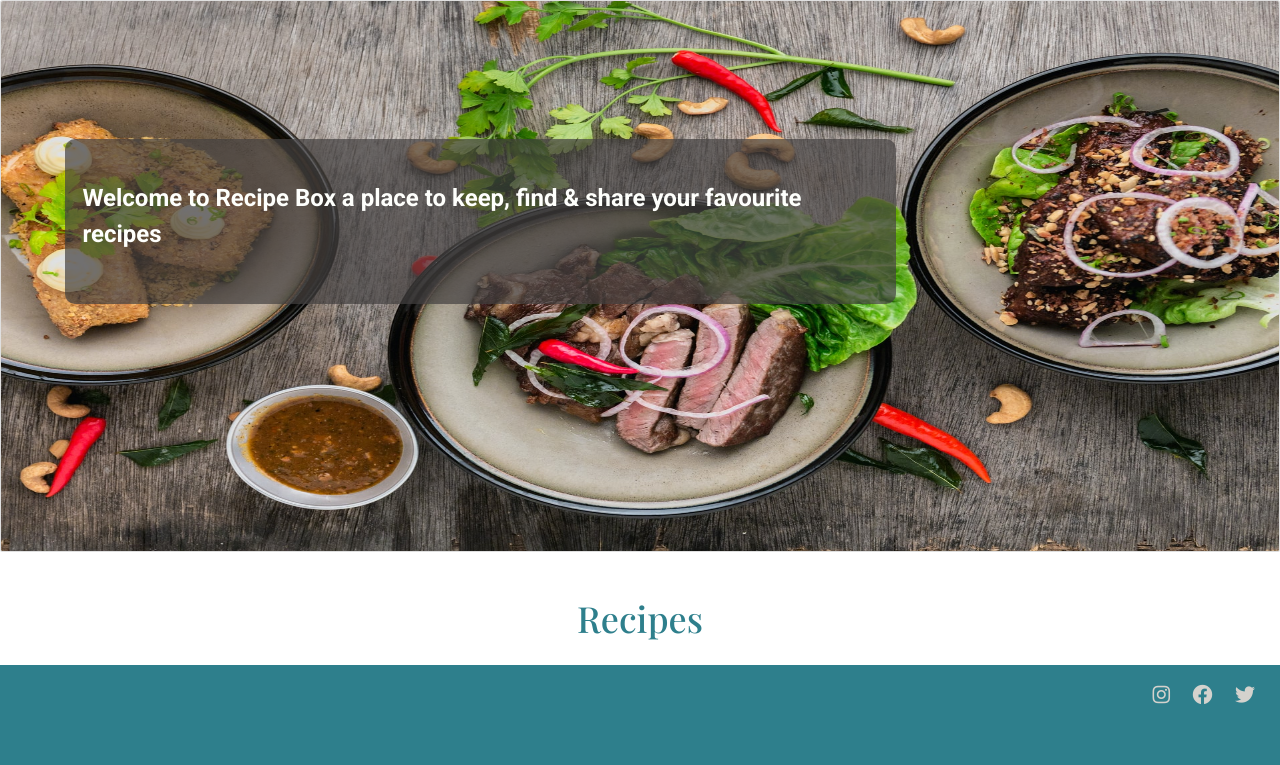
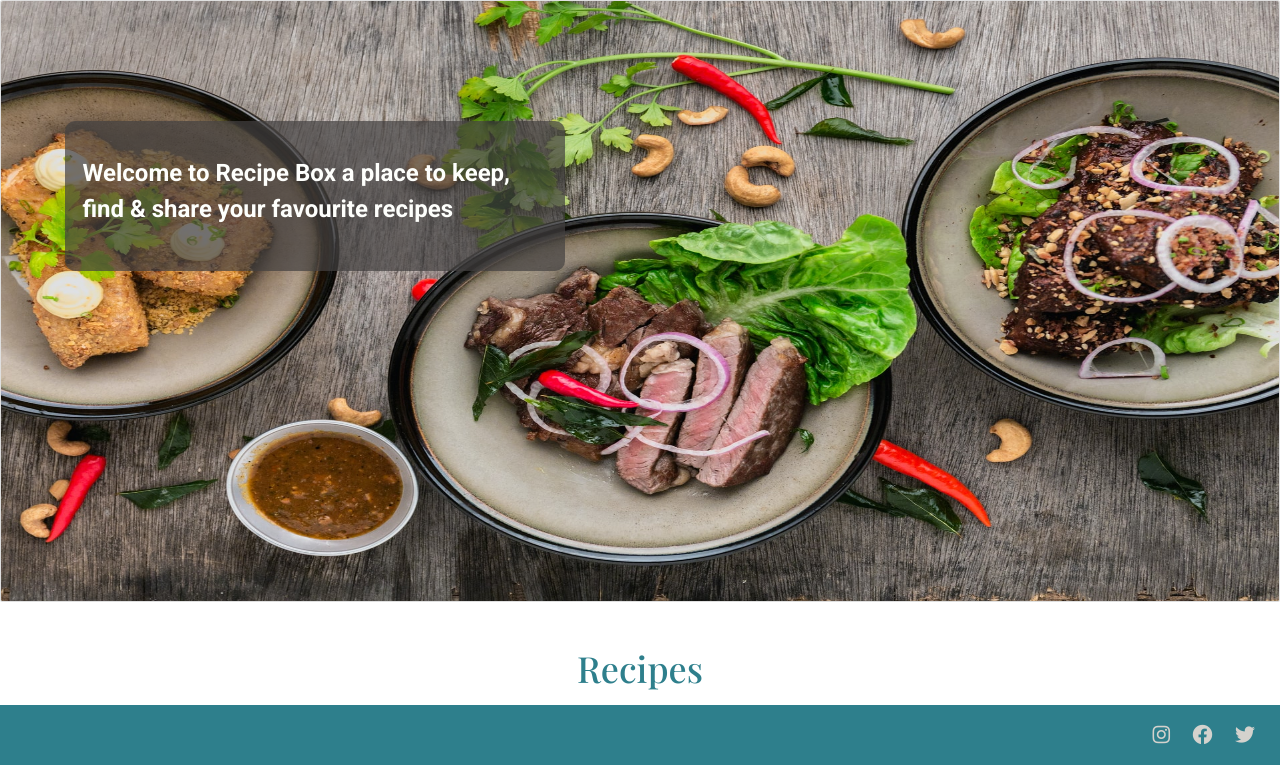
Before and after one commit to Sharon-B/Recipe-Box, a Flask app: page / in a window 1280 px wide. Shown: the part 75-840 px from the top of the page. Before the commit the page ends 779 px from the top, so only its background shows below. Run offline with Flask 2, Linux system fonts and the light colour scheme; data that the repository does not hold is empty; some libraries are stand-ins or nearby versions.

Commit message:
Update style of hero image, overlay & its media queries

```diff
--- a/static/css/style.css
+++ b/static/css/style.css
@@ -253,20 +253,20 @@ li.nav-item.active {
 
 /*------ Hero Banner -------*/
 
-#hero-image {
+/* #hero-image {
     max-height: 55rem;
-}
+} */
 
 .hero-image-overlay {
     background-color: rgba(68, 64, 64, .7);
     top: 15%;
     right: 10%;
-    bottom: 20%;
+    bottom: 40%;
     left: 5%;
     border-radius: 1rem;
     align-items: center;
     display: flex;
-
+    max-width: 28rem;
 }
 
 #welcome-message {
@@ -538,10 +538,11 @@ form p {
 @media only screen and (min-width: 768px) {
 
     .hero-image-overlay {
-        top: 15%;
+        top: 20%;
         right: 30%;
-        bottom: 35%;
+        bottom: 50%;
         left: 5%;
+        max-width: 35rem;
     }
 
     #welcome-message {
@@ -596,9 +597,13 @@ form p {
         font-size: 5rem;
     }
 
+    #hero-image {
+        max-height: 75vh;
+    }
+
     .hero-image-overlay {
-        top: 25%;
-        bottom: 45%;
+        bottom: 55%;
+        max-width: 50rem;
     }
 
     #welcome-message {
```
